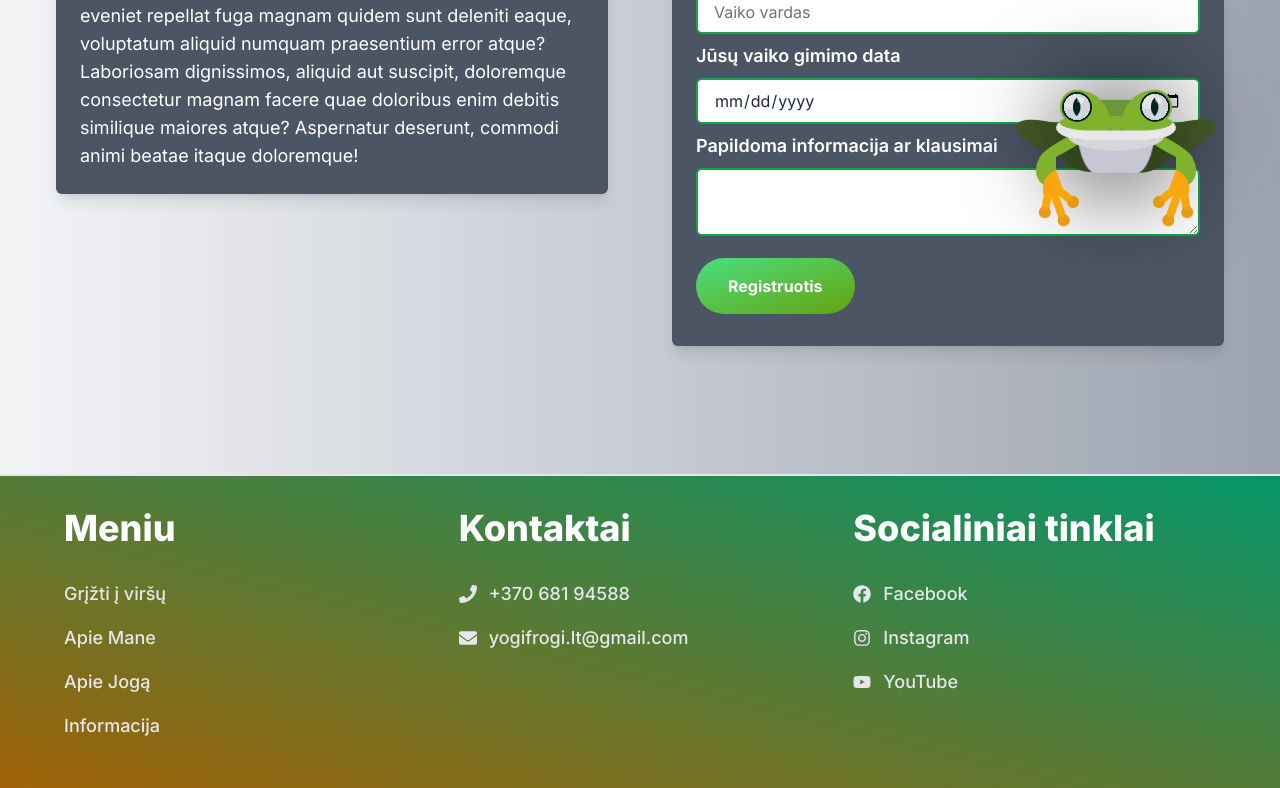
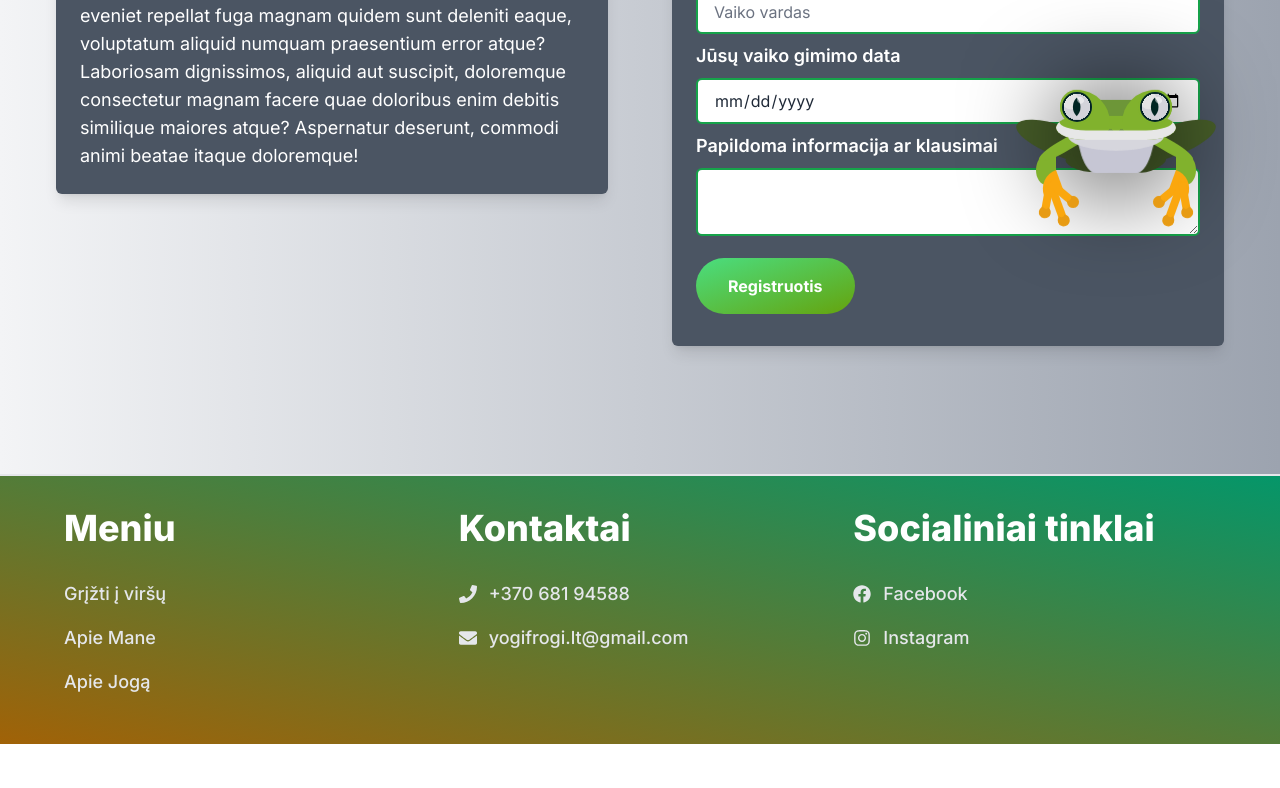
Before and after one commit to aldask/yogi-frogi, a Next.js app: page /registracija in a window 1280 px wide. Shown: the part 550-1338 px from the top of the page. After the commit the page ends 1294 px from the top, so only its background shows below. Built offline with nearby package versions, Linux system fonts and the light colour scheme.

Commit message:
Added routes to footer buttons

```diff
--- a/Components/AboutMe/index.tsx
+++ b/Components/AboutMe/index.tsx
@@ -37,7 +37,7 @@ const AboutMe: React.FC = () => {
 
   return (
     <section
-      id="apie"
+      id="apie-mane"
       ref={sectionRef}
       className="pt-16 md:py-16 px-8 md:px-14 flex flex-col justify-center items-center gap-16 text-white"
     >
--- a/Components/AboutYoga/index.tsx
+++ b/Components/AboutYoga/index.tsx
@@ -34,6 +34,7 @@ const AboutYoga: React.FC = () => {
   }, []);
   return (
     <section
+      id="apie-joga"
       ref={sectionRef}
       className="pt-16 md:py-16 px-8 md:px-14 flex flex-col justify-center items-center gap-16 text-white"
     >
--- a/Components/ContactsFooter/MenuBox.tsx
+++ b/Components/ContactsFooter/MenuBox.tsx
@@ -6,10 +6,9 @@ const MenuBox = () => {
       <h2 className="text-3xl md:text-4xl font-extrabold text-white mb-8">
         Meniu
       </h2>
-      <MenuLink href="/" text="Grįžti į viršų" />
-      <MenuLink href="/" text="Apie Mane" />
-      <MenuLink href="/" text="Apie Jogą" />
-      <MenuLink href="/" text="Informacija" />
+      <MenuLink href="hero" text="Grįžti į viršų" />
+      <MenuLink href="apie-mane" text="Apie Mane" />
+      <MenuLink href="apie-joga" text="Apie Jogą" />
     </div>
   );
 };
--- a/Components/ContactsFooter/MenuLink.tsx
+++ b/Components/ContactsFooter/MenuLink.tsx
@@ -1,12 +1,20 @@
-import Link from "next/link";
+"use client";
 
 const MenuLink = ({ href, text }: { href: string; text: string }) => {
+  const scroll = (id: string) => {
+    const element = document.getElementById(id);
+    if (element) {
+      element.scrollIntoView({ behavior: "smooth" });
+    }
+  };
+
   return (
-    <Link href={href}>
-      <button className="text-base md:text-lg font-medium text-gray-200 hover:text-yellow-500 transition duration-300 mb-4 block transform hover:scale-105">
-        {text}
-      </button>
-    </Link>
+    <button
+      onClick={() => scroll(href)}
+      className="text-base md:text-lg font-medium text-gray-200 hover:text-yellow-500 transition duration-300 mb-4 block transform hover:scale-105"
+    >
+      {text}
+    </button>
   );
 };
 
--- a/Components/ContactsFooter/SocialBox.tsx
+++ b/Components/ContactsFooter/SocialBox.tsx
@@ -13,15 +13,15 @@ const SocialBox = () => {
         icon={<FaFacebook className="mr-3" />}
       />
       <SocialLink
-        href="https://www.instagram.com"
+        href="https://instagram.com/yogi.frogi"
         text="Instagram"
         icon={<FaInstagram className="mr-3" />}
       />
-      <SocialLink
-        href="https://www.youtube.com/channel"
+      {/* <SocialLink
+        href="https://youtube.com/channel"
         text="YouTube"
         icon={<FaYoutube className="mr-3" />}
-      />
+      /> */}
     </div>
   );
 };
--- a/Components/Hero/Button.tsx
+++ b/Components/Hero/Button.tsx
@@ -15,7 +15,7 @@ const Button: React.FC<ButtonProps> = ({ isVisible }) => {
   return (
     <div className={isVisible ? "flex fade-up" : "hidden"}>
       <button
-        onClick={() => scroll("apie")}
+        onClick={() => scroll("apie-mane")}
         className="bg-gradient-to-br from-green-400 to-lime-600 text-white font-bold text-lg py-2 px-6 md:py-3 md:px-7 rounded-full focus:outline-none focus:ring-2 focus:ring-offset-2 focus:ring-green-500 transform transition duration-300 ease-in-out hover:scale-105 shadow-xl"
       >
         Daugiau
--- a/Components/Hero/index.tsx
+++ b/Components/Hero/index.tsx
@@ -41,6 +41,7 @@ const Main = () => {
 
   return (
     <section
+      id="hero"
       ref={sectionRef}
       className="min-h-screen flex flex-col items-center justify-center bg-gradient-to-r from-gray-100 to-gray-400 text-white"
     >
```
